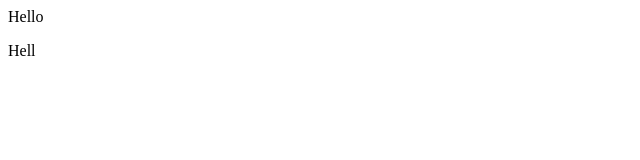
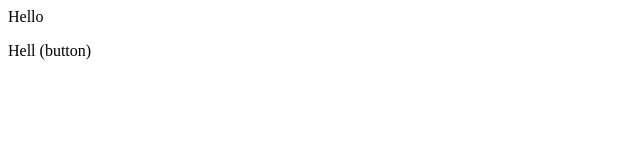
Before and after one commit to Dummu-Harika/LocalRepo, a plain HTML site: page index.html in a window 1280 px wide. Shown: the full height of the page, 0-640 px from the left. Drawn offline with Linux system fonts and the light colour scheme.

Commit message:
Add button

```diff
--- a/index.html
+++ b/index.html
@@ -1,2 +1,2 @@
 <p>Hello</p>
-<p>Hell</p>
+<p>Hell (button)</p>
```
